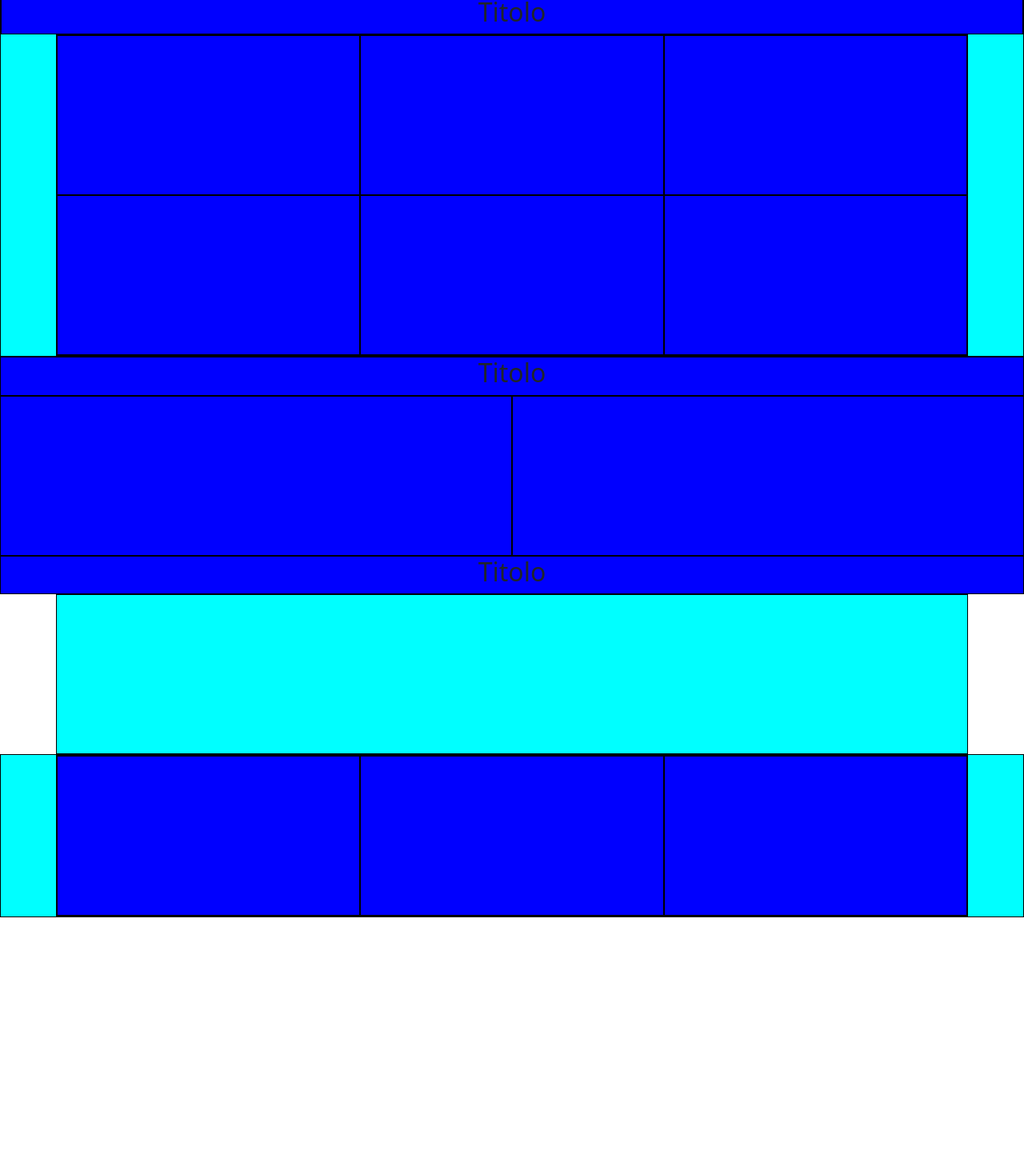
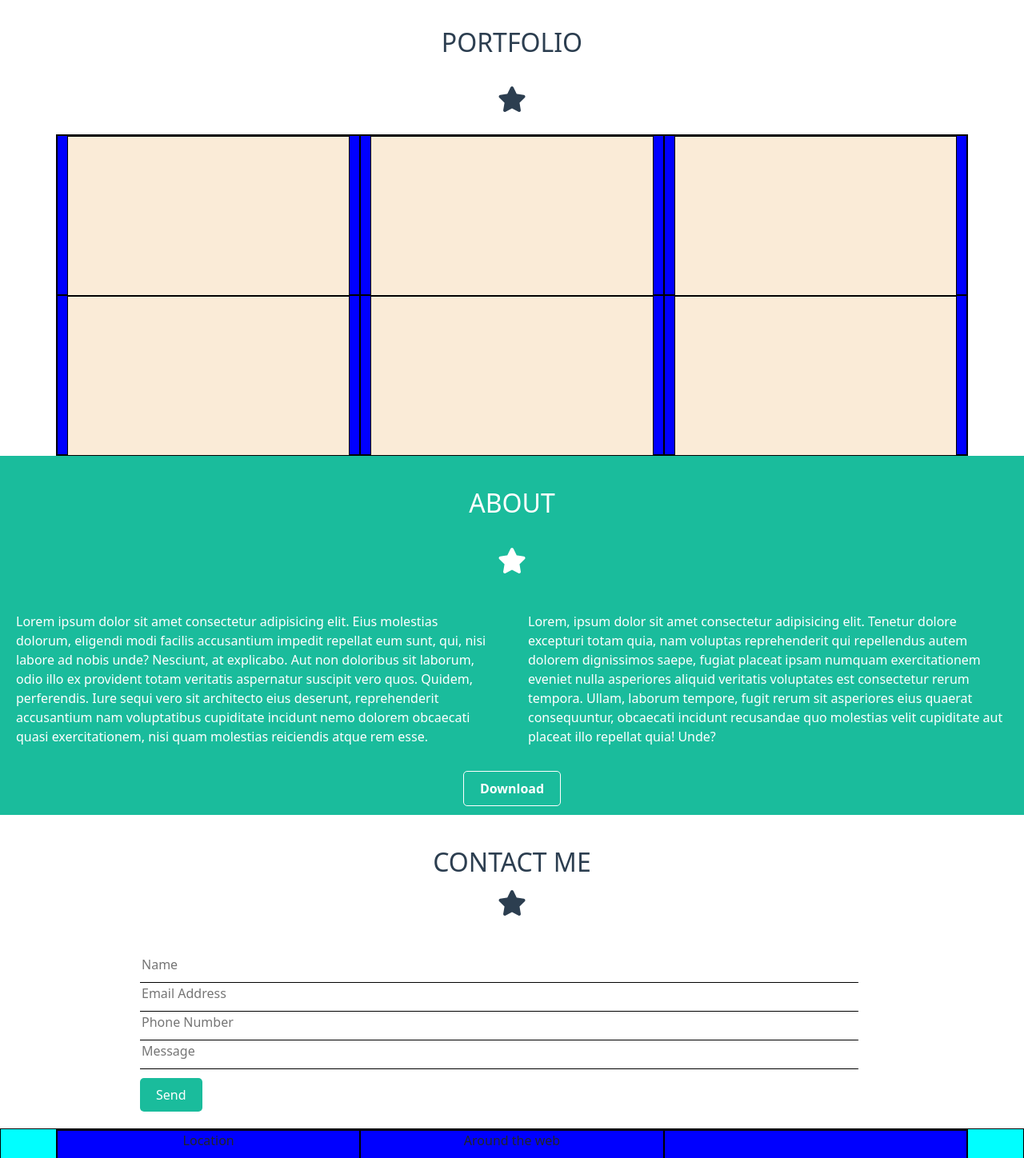
Before and after one commit to IvanRusso91/html-css-bootstrap-freelancer, a plain HTML site: page index.html in a window 1280 px wide. Shown: the part 706-2154 px from the top of the page at 80% size. Before the commit the page ends 1853 px from the top, so only its background shows below. Drawn offline with nearby package versions, Linux system fonts and the light colour scheme.

Commit message:
aggiunto footer parziale  e fixato alcuni errori

```diff
--- a/css/style.css
+++ b/css/style.css
@@ -1,14 +1,185 @@
 
+/* HEADER */
+
+div.head{
+  background-color: rgb(44, 62, 80);
+}
+
+div.start h4{
+  color: white;
+  text-transform: uppercase;
+}
+
+div.h-bars,
+div.start,
+div.list{
+  margin-top: 30px;
+}
+
+div.h-bars i{
+  color: rgb(136, 136, 136);
+  cursor: pointer;
+  margin-left:100px;
+  padding: 8px 15px;
+  border: 1px solid white;
+}
+
+/* Lista */
+
+
+ul{
+  display: flex;
+}
+
+li{
+  color: white;
+  font-weight: bold;
+  list-style: none;
+  justify-content: space-around;
+  text-transform: uppercase;
+
+}
+
+a{
+  text-decoration: none;
+}
+
+li.center{
+  margin: 0px 30px;
+}
+
+/* /Lista */
+/* HEADER */
+
+/* Jumbotron */
 
 .jumbotron{
   display: flex;
   justify-content: center;
   align-items: center;
+  background-color: rgb(26, 188, 156);
 }
 
-.text-center{
+/* .text-center{
   text-align: center;
+} */
+
+.d-flex{
+  display: flex;
 }
+/* /Jumbotron */
+
+/* MAIN */
+
+div.portfolio h2,
+div.about h2,
+div.contact{
+  padding-top: 40px;
+  text-transform: uppercase;
+  padding-bottom: 20px;
+}
+
+div.portfolio h2{
+  color: rgb(44, 62, 80);
+}
+
+div.star,
+div.star2{
+  color: rgb(44, 62, 80);
+  font-size: 2rem;
+  padding-bottom: 20px;
+}
+
+div.star2{
+  color: white;
+}
+
+
+div.about{
+  color: white;
+  background-color: rgb(26, 188, 156);
+}
+
+div.text-lore{
+  text-align: left;
+  background-color: rgb(26, 188, 156);
+  padding: 20px;
+}
+
+div.btn{
+  padding: 20px;
+  color: white;
+  font-weight: bold;
+}
+
+div.btn span,
+div.btn-2 span{
+  border: 1px solid white;
+  padding: 10px 20px;
+  border-radius: 5px;
+}
+
+div.btn-2{
+  text-align: left;
+  margin-top: 20px;
+  margin-bottom: 30px;
+}
+
+div.btn a,
+div.btn-2 a{
+  color: white;
+}
+
+div.contact h2{
+  color: rgb(44, 62, 80);
+}
+
+div.col-12 input{
+  padding-right: 65%;
+  padding-bottom: 10px;
+  border: none;
+  border-bottom: 1px solid;
+}
+
+/* div.mess{
+
+} */
+
+div.col-12 span{
+  background-color: rgb(26, 188, 156);
+  border: none;
+  text-align: left;
+}
+/* /MAIN */
+
+/* fOOTER */
+
+div.col-sm-12 .fa-facebook-f{
+  padding: 15px 18px;
+  border-radius: 50%;
+  background-color: brown;
+}
+
+div.col-sm-12 .fa-google-plus-g,
+div.col-sm-12 .fa-twitter,
+div.col-sm-12 .fa-linkedin-in{
+  padding: 15px;
+  border-radius: 50%;
+  background-color: brown;
+}
+
+
+
+/* /fOOTER */
+
+
+
+
+
+
+
+
+
 
 
 /* DEBUG */
--- a/index.html
+++ b/index.html
@@ -7,84 +7,193 @@
 
   <link href="https://cdn.jsdelivr.net/npm/bootstrap@5.1.3/dist/css/bootstrap.min.css" rel="stylesheet" integrity="sha384-1BmE4kWBq78iYhFldvKuhfTAU6auU8tT94WrHftjDbrCEXSU1oBoqyl2QvZ6jIW3" crossorigin="anonymous">
 
+  <link rel="stylesheet" href="https://cdnjs.cloudflare.com/ajax/libs/font-awesome/6.0.0/css/all.min.css" integrity="sha512-9usAa10IRO0HhonpyAIVpjrylPvoDwiPUiKdWk5t3PyolY1cOd4DSE0Ga+ri4AuTroPR5aQvXU9xC6qOPnzFeg==" crossorigin="anonymous" referrerpolicy="no-referrer" />
+
   <link rel="stylesheet" href="css/style.css">
 
 
-  <title>Free</title>
+  <title>BOOTSTRAP</title>
 </head>
 <body>
 
   <header>
-    <div class=" container-fluid h100 debug">
+    <div class=" container-fluid h100 text-center head">
 
       <div class="row">
 
-        <div class="offset-1 col-3 debug1">Stert</div>
+        <div class="col-6 col-sm-5 col-md-4 start">
+          <h4>Start Bootstrap</h4>
+        </div>
 
-        <div class="offset-4 col-3 d-none d-sm-block debug1">Menu</div>
+        <div class=" offset-lg-4 offset-md-2  col-sm-6 col-sm-4 col-md-6 col-lg-4 d-none d-sm-block list">
 
-        <div class="offset-4 col-3 d-block d-sm-none  debug1">Lista</div>
+          <nav>
+            <ul>
+              <li><a href="#"></a>Portfolio</li>
+              <li class="center"><a href="#"></a>About</li>
+              <li><a href="#"></a>Contact</li>
+            </ul>
+          </nav>
+
+        </div>
+
+        <div class="offset-2 offset-sm-4  col-3 d-block d-sm-none  h-bars">
+          <i class="fa-solid fa-bars"></i>
+        </div>
 
       </div>
 
     </div>
   </header>
 
-  <div class="jumbotron h600 debug2">
+  <div class="jumbotron h600">
     <div class="debug1 h400"></div>
   </div>
 
   <main>
 
-    <div class="debug1">
-      <div class=" container-fluid titolo debug text-center">
-        <h2>Titolo</h2>
+    <div>
+      <div class="portfolio container-fluid titolo  text-center">
+        <h2>Portfolio</h2>
+
+        <div class="riga"></div>
+
+        <div class="star">
+          <i class="fa-solid fa-star"></i>
+        </div>
+
+        <div class="riga"></div>
       </div>
 
       <div class="container debug1 ">
 
-        <div class="row">
-          <div class="col-sm-12 col-md-4 debug h200"></div>
-          <div class="col-sm-12 col-md-4 debug h200"></div>
-          <div class="col-sm-12 col-md-4 debug h200"></div>
-          <div class="col-sm-12 col-md-4 debug h200"></div>
-          <div class="col-sm-12 col-md-4 debug h200"></div>
-          <div class="col-sm-12 col-md-4 debug h200"></div>
+        <div class="row row-cols-1 row-cols-md-2 row-cols-lg-3">
+          <div class="col debug h200">
+            <div class="ir-card debug2 h200">
+              <img src="" alt="">
+            </div>
+          </div>
+
+          <div class="col debug h200">
+            <div class="ir-card debug2 h200">
+              <img src="" alt="">
+            </div>
+          </div>
+
+          <div class="col debug h200">
+            <div class="ir-card debug2 h200">
+              <img src="" alt="">
+            </div>
+          </div>
+
+          <div class="col debug h200">
+            <div class="ir-card debug2 h200">
+              <img src="" alt="">
+            </div>
+          </div>
+
+          <div class="col debug h200">
+            <div class="ir-card debug2 h200">
+              <img src="" alt="">
+            </div>
+          </div>
+
+          <div class="col debug h200">
+            <div class="ir-card debug2 h200">
+              <img src="" alt="">
+            </div>
+          </div>
+
         </div>
 
       </div>
     </div>
 
-    <div class="container-fluid titolo debug text-center">
-      <h2>Titolo</h2>
-    </div>
+    <div class="about container-fluid titolo text-center">
+      <h2>About</h2>
 
-    <div class="container-fluid debug3 ">
+      <div class="riga"></div>
+
+      <div class="star2">
+        <i class="fa-solid fa-star"></i>
+      </div>
+
+      <div class="riga"></div>
+
         <div class="row">
-          <div class="col-sm-12 col-md-6 debug h200"></div>
-          <div class="col-sm-12 col-md-6 debug h200"></div>
+
+          <div class="text-lore col-sm-12 col-md-6 ">
+            Lorem ipsum dolor sit amet consectetur adipisicing elit. Eius molestias dolorum, eligendi modi facilis accusantium impedit repellat eum sunt, qui, nisi labore ad nobis unde? Nesciunt, at explicabo. Aut non doloribus sit laborum, odio illo ex provident totam veritatis aspernatur suscipit vero quos. Quidem, perferendis. Iure sequi vero sit architecto eius deserunt, reprehenderit accusantium nam voluptatibus cupiditate incidunt nemo dolorem obcaecati quasi exercitationem, nisi quam molestias reiciendis atque rem esse.
+
+          </div>
+
+          <div class="text-lore col-sm-12 col-md-6">
+           Lorem, ipsum dolor sit amet consectetur adipisicing elit. Tenetur dolore excepturi totam quia, nam voluptas reprehenderit qui repellendus autem dolorem dignissimos saepe, fugiat placeat ipsam numquam exercitationem eveniet nulla asperiores aliquid veritatis voluptates est consectetur rerum tempora. Ullam, laborum tempore, fugit rerum sit asperiores eius quaerat consequuntur, obcaecati incidunt recusandae quo molestias velit cupiditate aut placeat illo repellat quia! Unde?
+          </div>
+        </div>
+
+        <div class="btn">
+          <span><a href="#">Download</a></span>
         </div>
 
     </div>
 
-    <div class="container-fluid titolo debug text-center">
-      <h2>Titolo</h2>
+    <div class="contact container-fluid titolo text-center">
+      <h2>Contact Me</h2>
+
+      <div class="riga"></div>
+
+        <div class="star">
+          <i class="fa-solid fa-star"></i>
+        </div>
+
+        <div class="riga"></div>
+
     </div>
 
-    <div class="container debug1 h200">
-
+    <div class="container">
+      <div>
+        <div class="col-12 col-md-11 offset-md-1 ">
+          <input type="text" placeholder="Name">
+        </div>
+        <div class="col-12 col-md-11 offset-md-1">
+          <input type="text" placeholder="Email Address">
+        </div>
+        <div class="col-12 col-md-11 offset-md-1">
+          <input type="text" placeholder="Phone Number">
+        </div>
+        <div class="col-12 col-md-11 offset-md-1 mess">
+          <input type="text" placeholder="Message">
+        </div>
+        <div class="col-12 col-md-11 offset-md-1 btn-2">
+          <span><a href="#">Send</a></span>
+        </div>
+      </div>
     </div>
 
   </main>
 
   <footer>
-    <div class="foot debug1">
+    <div class="foot debug1 text-center">
       <div class="container debug1 ">
 
         <div class="row">
+
+          <div class="col-sm-12 col-md-4 debug ">
+            <p class="text-center">Location</p>
+            <p>2215 John Daniel Drive Clark, MO 54243</p>
+          </div>
+
+          <div class="col-sm-12 col-md-4 debug ">
+            <p>Around the web</p>
+            <i class="fa-brands fa-facebook-f"></i>
+            <i class="fa-brands fa-google-plus-g"></i>
+            <i class="fa-brands fa-twitter"></i>
+            <i class="fa-brands fa-linkedin-in"></i>
+          </div>
           <div class="col-sm-12 col-md-4 debug h200"></div>
-          <div class="col-sm-12 col-md-4 debug h200"></div>
-          <div class="col-sm-12 col-md-4 debug h200"></div>
+          <div class="col-sm-12 debug h200"></div>
+
         </div>
 
       </div>
```
